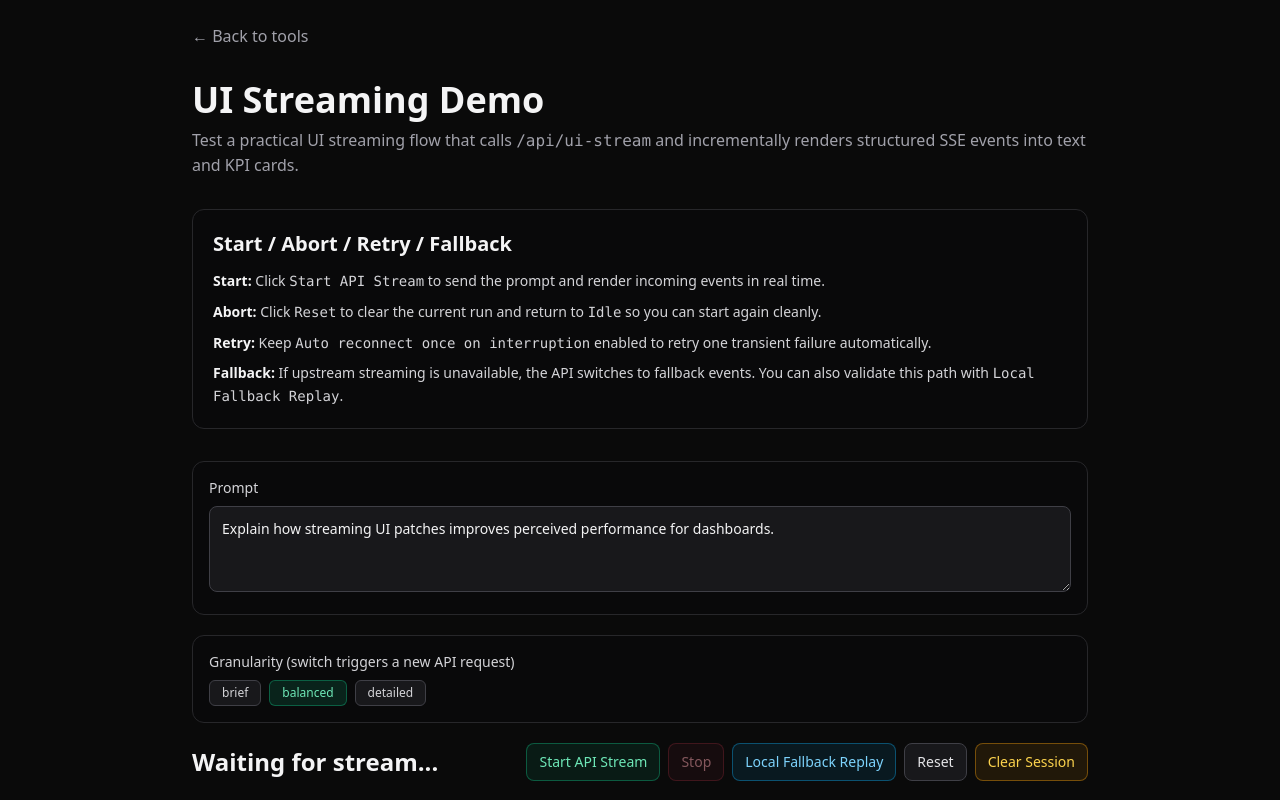
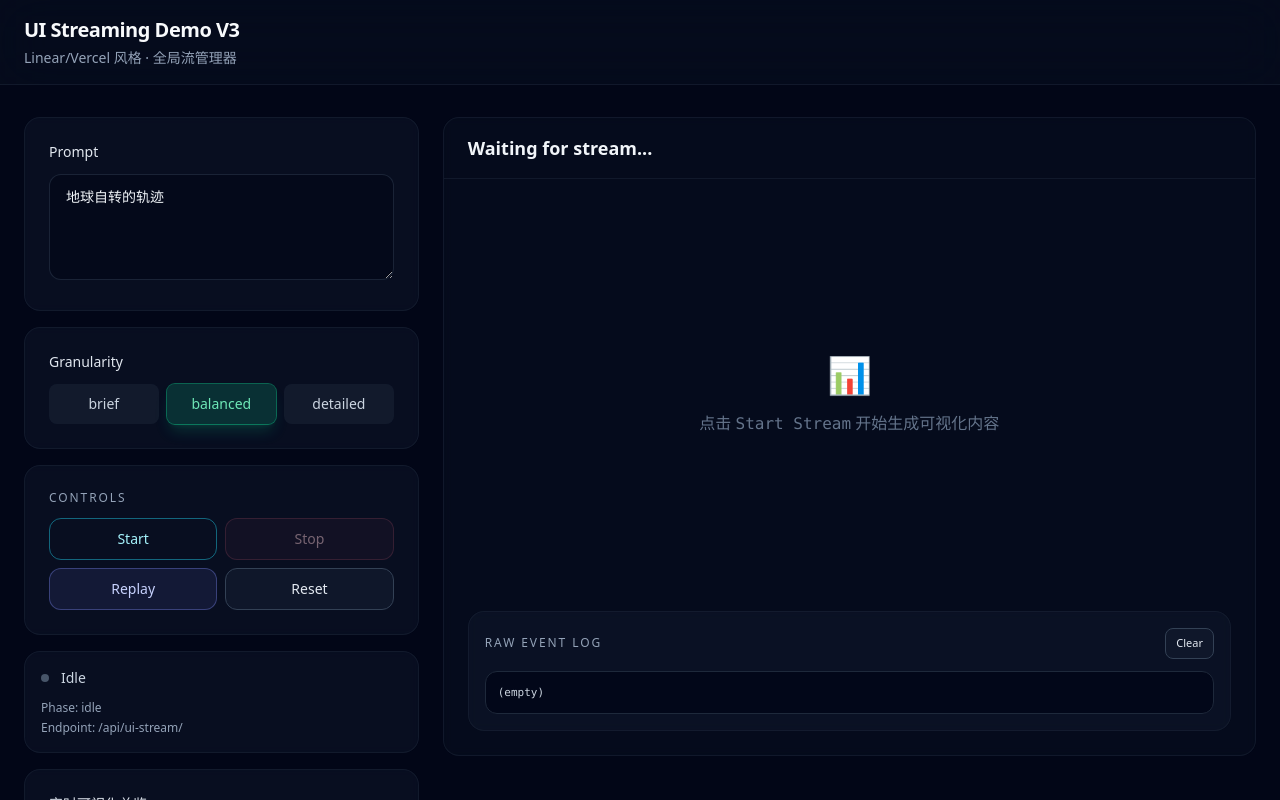
Before and after one commit to yuzhoudabaozhayujiamigou-cloud/spaceship-monster, a Next.js app: page /tools/ui-streaming-demo in a window 1280 px wide. Shown: the top 800 px of the page. Built offline with nearby package versions, Linux system fonts and the light colour scheme; no server answers.

Commit message:
feat(ui-stream): switch default demo page to V3

```diff
--- a/app/tools/ui-streaming-demo/page.tsx
+++ b/app/tools/ui-streaming-demo/page.tsx
@@ -1,99 +1,14 @@
-import Link from "next/link";
-
 import { buildMetadata } from "../../_seo/metadata";
 import { SITE } from "../../_seo/site";
-import FaqJsonLd from "../../components/FaqJsonLd";
-import DemoClient from "./DemoClient";
+import DemoClientV3 from "../ui-streaming-demo-v2/DemoClientV3";
 
 export const metadata = buildMetadata({
   title: `UI Streaming Demo | ${SITE.name}`,
   description:
-    "Interactive UI streaming demo for structured SSE events (ui.init/ui.block/ui.patch/ui.done) with start, abort/reset, retry, and fallback flows.",
+    "Interactive UI streaming demo (V3) with structured SSE events, real-time visual dashboard, replay, and raw event logs.",
   path: "/tools/ui-streaming-demo",
 });
 
-const FAQS = [
-  {
-    question: "What happens when I click Start API Stream?",
-    answer:
-      "The demo POSTs your prompt to /api/ui-stream and renders events incrementally. You will usually see ui.init first, then ui.block and ui.patch updates, and finally ui.done.",
-  },
-  {
-    question: "How do I abort a run?",
-    answer:
-      "Use Reset to clear the current demo state and return to Idle immediately. After reset, you can start a fresh run with a new prompt.",
-  },
-  {
-    question: "How does retry work in this demo?",
-    answer:
-      "If auto reconnect is enabled, the client retries once when it detects a retryable interruption such as timeout, network failure, or a 5xx response.",
-  },
-  {
-    question: "When does fallback mode run?",
-    answer:
-      "Fallback runs when OPENAI_API_KEY is missing or when upstream generation fails. You can also use Local Fallback Replay to test incremental UI rendering without the API.",
-  },
-  {
-    question: "Which events should a compatible stream send?",
-    answer:
-      "A compatible stream should send ui.init, one or more ui.block entries, zero or more ui.patch updates, and end with ui.done. Errors can be reported with ui.error.",
-  },
-];
-
 export default function UIStreamingDemoPage() {
-  return (
-    <div className="min-h-screen bg-[#0a0a0a] p-6 text-zinc-100">
-      <FaqJsonLd faqs={FAQS.map((faq) => ({ question: faq.question, answer: faq.answer }))} />
-      <main className="mx-auto max-w-4xl">
-        <div className="mb-8">
-          <Link href="/tools" className="text-zinc-400 transition-colors hover:text-zinc-100">
-            ← Back to tools
-          </Link>
-        </div>
-
-        <h1 className="mb-2 text-4xl font-bold">UI Streaming Demo</h1>
-        <p className="mb-8 text-zinc-400">
-          Test a practical UI streaming flow that calls <code>/api/ui-stream</code> and incrementally renders
-          structured SSE events into text and KPI cards.
-        </p>
-
-        <section className="mb-8 rounded-xl border border-zinc-800 bg-zinc-950/40 p-5">
-          <h2 className="text-xl font-semibold">Start / Abort / Retry / Fallback</h2>
-          <ul className="mt-3 space-y-2 text-sm leading-relaxed text-zinc-300">
-            <li>
-              <span className="font-semibold text-zinc-100">Start:</span> Click <code>Start API Stream</code> to send
-              the prompt and render incoming events in real time.
-            </li>
-            <li>
-              <span className="font-semibold text-zinc-100">Abort:</span> Click <code>Reset</code> to clear the current
-              run and return to <code>Idle</code> so you can start again cleanly.
-            </li>
-            <li>
-              <span className="font-semibold text-zinc-100">Retry:</span> Keep{" "}
-              <code>Auto reconnect once on interruption</code> enabled to retry one transient failure automatically.
-            </li>
-            <li>
-              <span className="font-semibold text-zinc-100">Fallback:</span> If upstream streaming is unavailable, the
-              API switches to fallback events. You can also validate this path with{" "}
-              <code>Local Fallback Replay</code>.
-            </li>
-          </ul>
-        </section>
-
-        <DemoClient />
-
-        <section className="mt-10 rounded-xl border border-zinc-800 bg-zinc-950/40 p-5">
-          <h2 className="text-2xl font-semibold">FAQ</h2>
-          <div className="mt-4 space-y-4">
-            {FAQS.map((faq) => (
-              <article key={faq.question} className="rounded-lg border border-zinc-800 bg-zinc-950/50 p-4">
-                <h3 className="text-sm font-semibold text-zinc-100">{faq.question}</h3>
-                <p className="mt-2 text-sm leading-relaxed text-zinc-400">{faq.answer}</p>
-              </article>
-            ))}
-          </div>
-        </section>
-      </main>
-    </div>
-  );
+  return <DemoClientV3 />;
 }
```
